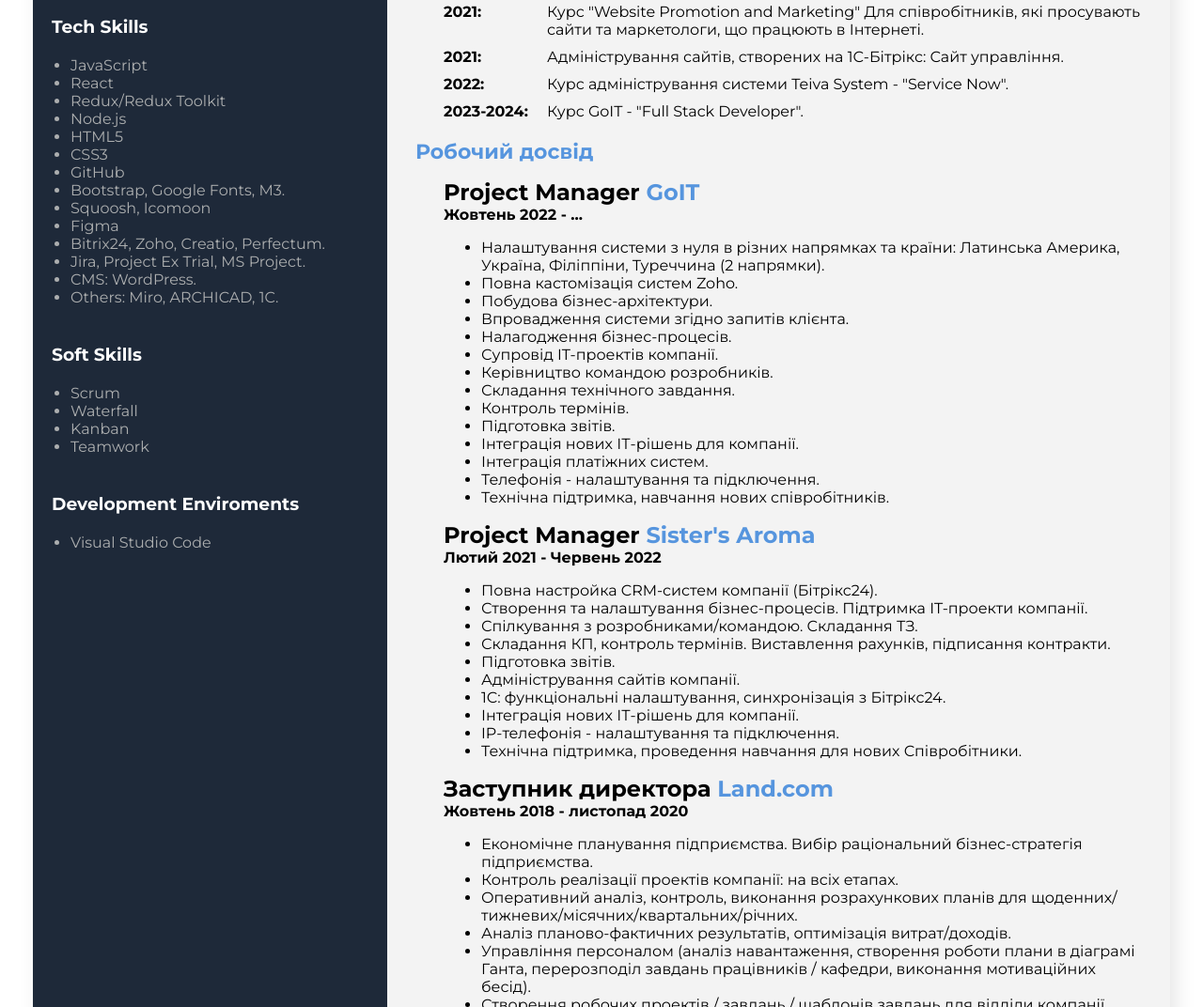
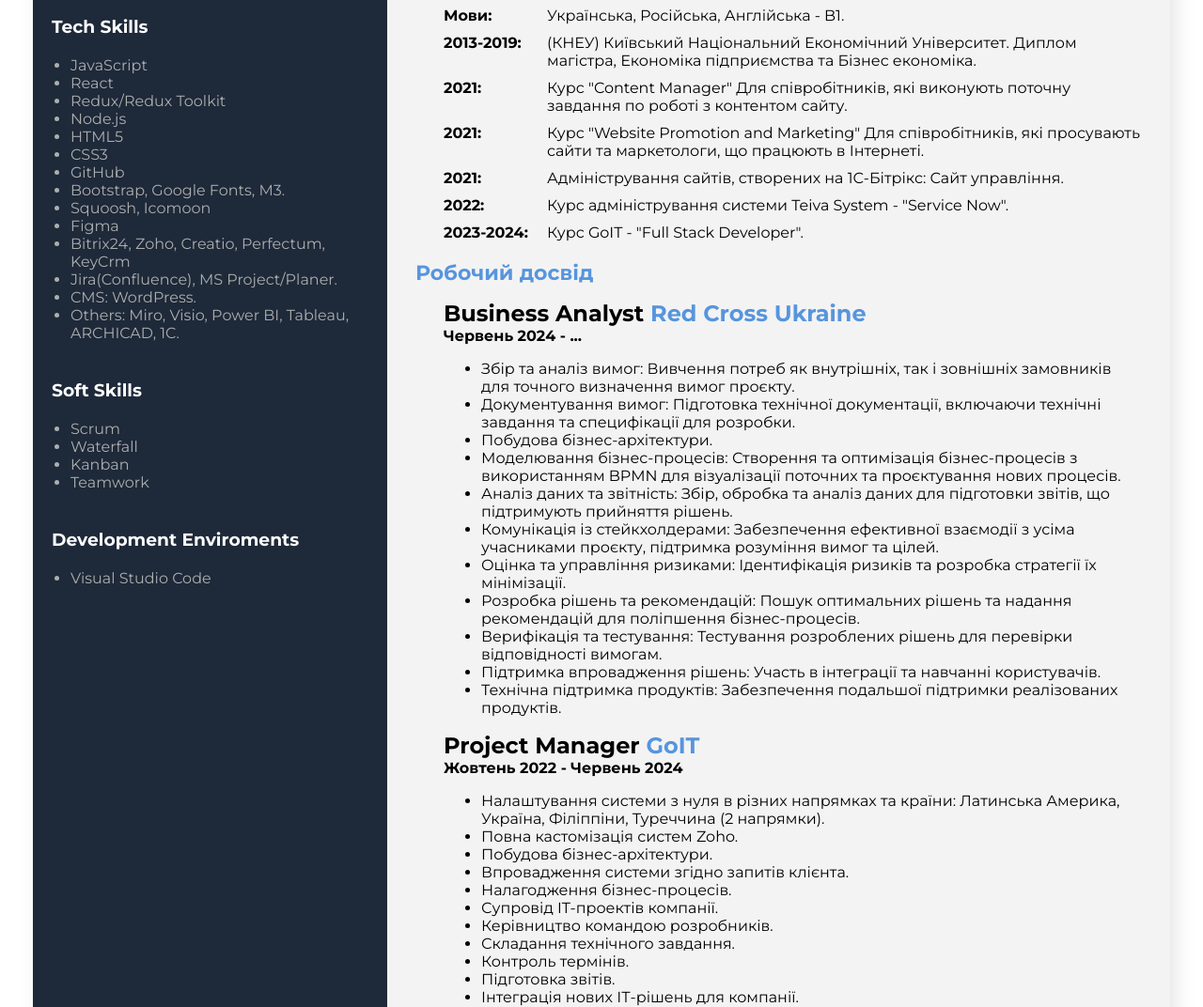
Before and after one commit to Vladyslav-Liashenko/cv-pm-uk, a plain HTML site: page index.html in a window 1280 px wide. Shown: the part 669-1741 px from the top of the page at 94% size. Drawn offline with Linux system fonts and the light colour scheme.

Commit message:
07.11.24 update

```diff
--- a/index.html
+++ b/index.html
@@ -92,10 +92,10 @@
               <li>Bootstrap, Google Fonts, M3.</li>
               <li>Squoosh, Icomoon</li>
               <li>Figma</li>
-              <li>Bitrix24, Zoho, Creatio, Perfectum.</li>
-              <li>Jira, Project Ex Trial, MS Project.</li>
+              <li>Bitrix24, Zoho, Creatio, Perfectum, KeyCrm</li>
+              <li>Jira(Confluence), MS Project/Planer.</li>
               <li>CMS: WordPress.</li>
-              <li>Others: Miro, ARCHICAD, 1C.</li>
+              <li>Others: Miro, Visio, Power BI, Tableau, ARCHICAD, 1C.</li>
             </ul>
           </div>
           <!--Soft Skills-->
@@ -130,10 +130,12 @@
                 торгівля, страхування, будівництво та архітектура, салони краси,
                 медичні заклади, навчальні заклади, фінанси, логістика. 4 роки
                 незалежної підтримки клієнтів. 5 років досвіду налаштування CRM
-                систем. 2 роки Веб-розробки.
+                систем. 2 роки Веб-розробки.</p>
+                <p class="expnote">3 роки досвіду в ролі бізнес-аналітика: проведення збору та аналізу вимог, моделювання бізнес-процесів, документування вимог і створення технічної документації. Розробка рішень для оптимізації процесів, аналіз даних та підготовка звітів, координація зі стейкхолдерами. Досвід верифікації та тестування рішень, а також підтримка впровадження та технічна підтримка реалізованих продуктів.</p>
                 <ul>Функції:
                   <li class="edu_p">Збір інформації клієнта.</li>
-                  <li>Створення технічного завдання, договорів, рахунків, актів.</li>
+                  <li>Створення технічного завдання, специфікаацій, договорів, рахунків, актів.</li>
+                  <li>Створення бізнес-процесів.</li>
                   <li>Налаштування СRМ систем (самостійно або з підрядниками).</li>
                   <li>Створення звітностей, дашбордів, аналітики.</li>
                   <li>Створення інструкцій (текстових, відео).</li>
@@ -211,12 +213,38 @@
           <div class="work">
             <h3 class="h3_name_block">Робочий досвід</h3>
             <div class="worknum">
+
+              <div class="work_card">
+                <h2 class="name_position">
+                  Business Analyst
+                  <span class="colortext">Red Cross Ukraine</span>
+                </h2>
+                <h4 class="date">Червень 2024 - ...</h4>
+                <ul>
+                  <li>
+                    Збір та аналіз вимог: Вивчення потреб як внутрішніх, так і зовнішніх замовників для точного визначення вимог проєкту.
+                  </li>
+                  <li>Документування вимог: Підготовка технічної документації, включаючи технічні завдання та специфікації для розробки.</li>
+                  <li>Побудова бізнес-архітектури.</li>
+                  <li>
+                    Моделювання бізнес-процесів: Створення та оптимізація бізнес-процесів з використанням BPMN для візуалізації поточних та проєктування нових процесів.
+                  </li>
+                  <li>Аналіз даних та звітність: Збір, обробка та аналіз даних для підготовки звітів, що підтримують прийняття рішень.</li>
+                  <li>Комунікація із стейкхолдерами: Забезпечення ефективної взаємодії з усіма учасниками проєкту, підтримка розуміння вимог та цілей.</li>
+                  <li>Оцінка та управління ризиками: Ідентифікація ризиків та розробка стратегії їх мінімізації.</li>
+                  <li>Розробка рішень та рекомендацій: Пошук оптимальних рішень та надання рекомендацій для поліпшення бізнес-процесів.</li>
+                  <li>Верифікація та тестування: Тестування розроблених рішень для перевірки відповідності вимогам.</li>
+                  <li>Підтримка впровадження рішень: Участь в інтеграції та навчанні користувачів.</li>
+                  <li>Технічна підтримка продуктів: Забезпечення подальшої підтримки реалізованих продуктів.</li>
+                </ul>
+              </div>
+
               <div class="work_card">
                 <h2 class="name_position">
                   Project Manager
                   <span class="colortext">GoIT</span>
                 </h2>
-                <h4 class="date">Жовтень 2022 - ...</h4>
+                <h4 class="date">Жовтень 2022 - Червень 2024</h4>
                 <ul>
                   <li>
                     Налаштування системи з нуля в різних напрямках та країни:
```
